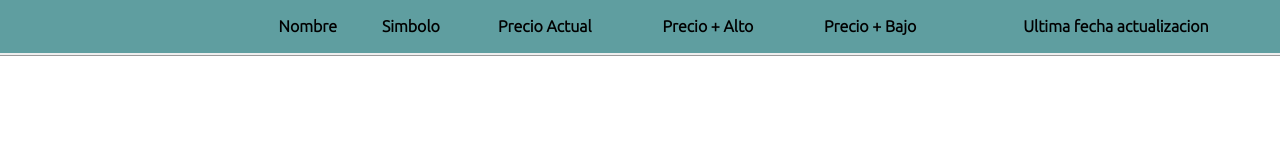
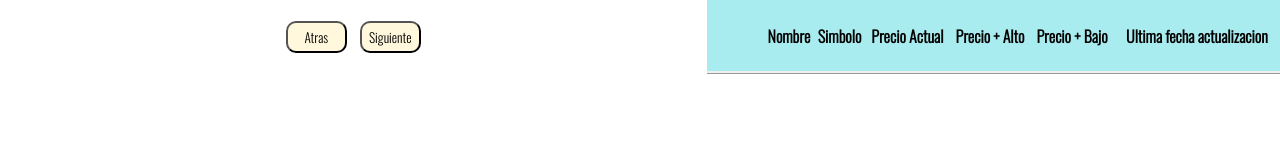
Before and after one commit to gustengo/coins, a plain HTML site: page index.html in a window 1280 px wide. Drawn offline with nearby package versions, Linux system fonts and the light colour scheme; no server answers.

Commit message:
Cambio de paginas

```diff
--- a/css/style.css
+++ b/css/style.css
@@ -2,23 +2,28 @@
     margin: 0;
     padding: 0;
     text-align: center;
-    font-family: 'Ubuntu', sans-serif;;
+    font-family: 'Oswald', sans-serif;
+}
+body{
+    width: 100vw;
+    display: flex;
+    align-content: center;
 }
 table{
-    width: 100%;
+    width: 85%;
     border-collapse : collapse;
 }
 img{
     width: 15%;
 }
 #img{
-    width: 20%;
+    width: 10%;
 }
 thead{
-    background-color: cadetblue;
+    background-color: #a9ecef;
 }
 tfoot{
-    background-color: azure;
+    background-color: #ecefa9;
 }
 th{
     height: 3rem;
@@ -26,6 +31,17 @@ th{
 td, th{
     /*border-radius: 15px;*/
     border-color: black;
-    height: 3.3rem;
+    height: 2.5rem;
     border-bottom: inset;
 }
+#botones{
+    width: 100%;
+    margin: 1rem;
+}
+#atras, #siguiente{
+    width: 9%;
+    height: 2rem;
+    border-radius: 10px;
+    background-color: cornsilk;
+    margin: 5px
+}
--- a/index.html
+++ b/index.html
@@ -6,14 +6,18 @@
     <meta name="viewport" content="width=device-width, initial-scale=1.0">
 
     <script src="https://code.jquery.com/jquery-3.6.0.js"></script>
-    <link rel="stylesheet" href="./css/style.css"">
+    <link rel="stylesheet" href="./css/style.css">
     <link rel="preconnect" href="https://fonts.googleapis.com">
-<link rel="preconnect" href="https://fonts.gstatic.com" crossorigin>
-<link href="https://fonts.googleapis.com/css2?family=Ubuntu:wght@300&display=swap" rel="stylesheet">
+    <link rel="preconnect" href="https://fonts.gstatic.com" crossorigin>
+    <link href="https://fonts.googleapis.com/css2?family=Oswald:wght@300&display=swap" rel="stylesheet">
 
     <title>Document</title>
 </head>
 <body>
+    <div id="botones">
+        <button id="atras" onclick="back()">Atras</button>
+        <button id="siguiente" onclick="next()">Siguiente</button>
+    </div>
     <table id="tabla">
         <thead>
             <tr id="nombre">
@@ -29,6 +33,7 @@
         <tfoot id = "valores">
         </tfoot>
     </table>
+
     <script src="./js/index.js"></script>
 </body>
 </html>
--- a/js/index.js
+++ b/js/index.js
@@ -1,13 +1,14 @@
+let page = 1;
+function pintar(){
     $(document).ready(function(){
+
         let settings = {
-        url:`https://api.coingecko.com/api/v3/coins/markets?vs_currency=mxn`,
+            url:`https://api.coingecko.com/api/v3/coins/markets?vs_currency=mxn&page=${page}`,
             method: "GET",
             timeout: 0,
         };
 
        $.ajax(settings).done(function(response){
-        //console.log(response.id);
-
             response.forEach(element => {
                 let fecha = new Date(element.last_updated);
                 $("#valores").append(
@@ -26,10 +27,32 @@ $(document).ready(function(){
             });
         });
     });
+}
+/////Inicio
+pintar();
+
+function next(){
+    deleteAllinDiv();
+    page++;
+    pintar();
+}
+function back(){
+    if(page > 1){
+        deleteAllinDiv();
+        page--;
+        pintar();
+    }
+}
+
+function deleteAllinDiv(){
+    while(valores.hasChildNodes()){
+      valores.removeChild(valores.lastChild);
+    }
+}
 
 // Estudiar
 const pesos = new Intl.NumberFormat('es-MX', {
     style: 'currency',
     currency: 'mxn',
     minimumFractionDigits: 0
-})
+});
```
Lines whose indentation alone changed are shown as unchanged.
